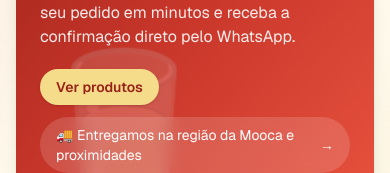
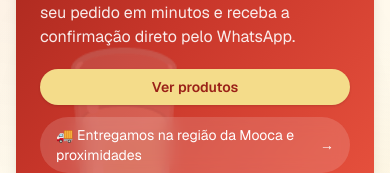
Before and after one commit to cjluc4s/projeto-popoio, a Next.js app: page / in a window 390 px wide. Shown: the part 295-468 px from the top of the page. Built offline with nearby package versions, Linux system fonts and the light colour scheme; no server answers; the database is empty.

Commit message:
Ajusta botao mobile e reduz avisos Tailwind no workspace

```diff
--- a/src/app/page.tsx
+++ b/src/app/page.tsx
@@ -52,7 +52,7 @@ export default async function HomePage() {
           <div className="mt-5 flex flex-wrap gap-3 text-sm">
             <a
               href="#catalogo"
-              className="bg-[var(--butter)] text-[var(--brand-dark)] font-semibold px-4 py-2 rounded-full hover:brightness-95 shadow"
+              className="w-full sm:w-auto sm:max-w-none max-w-xs text-center bg-[var(--butter)] text-[var(--brand-dark)] font-semibold px-4 py-2 rounded-full hover:brightness-95 shadow"
             >
               Ver produtos
             </a>
```
